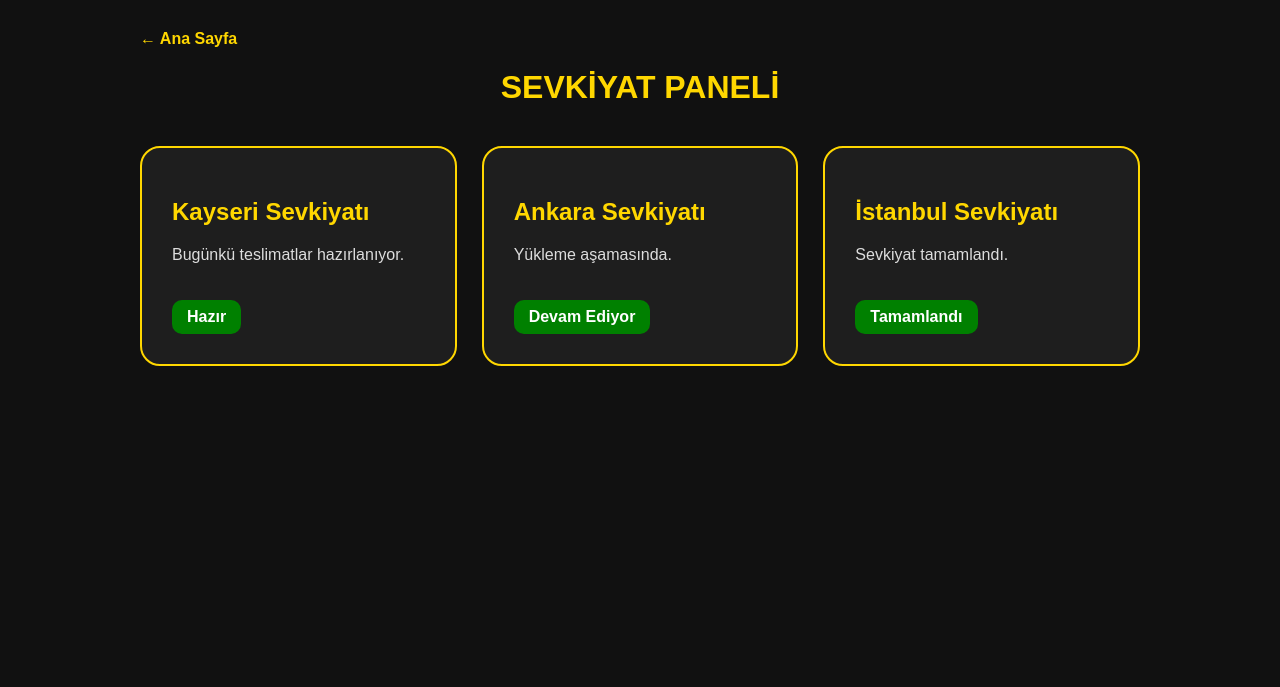
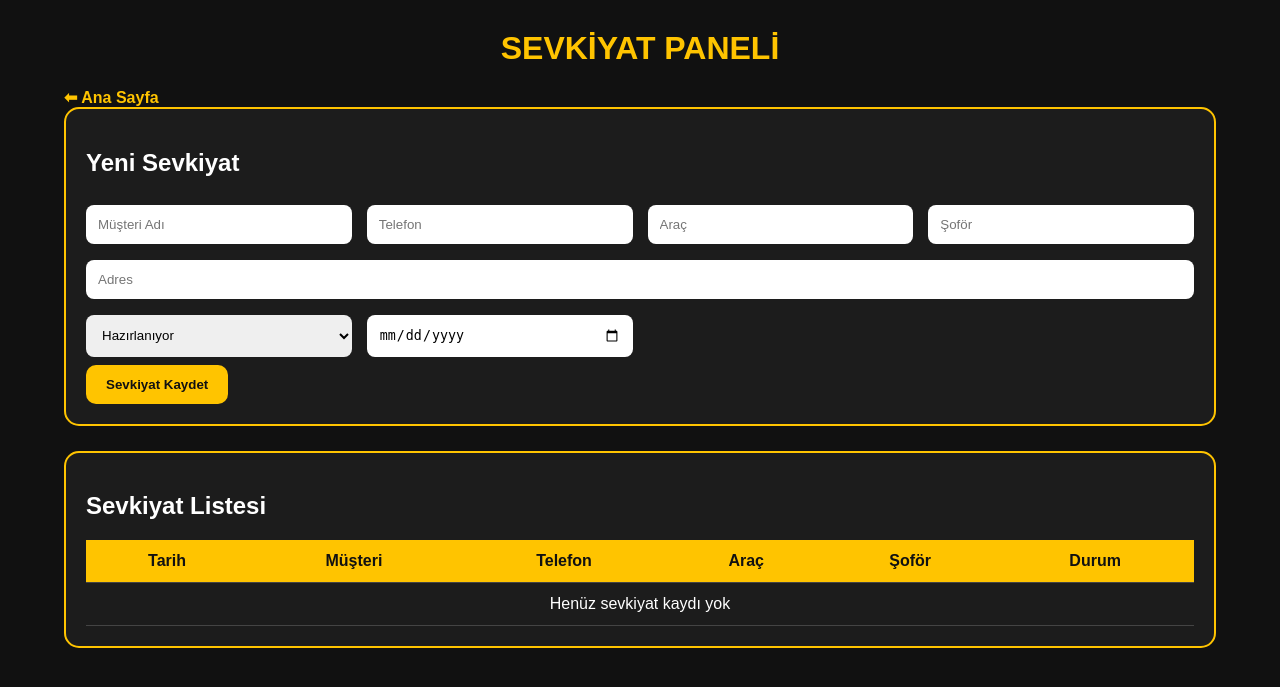
Before and after one commit to alicandvc38-netizen/vizyon-stok, a Flask app: page /sevkiyat in a window 1280 px wide. Shown: the top 687 px of the page. Run offline with Flask 3, Linux system fonts and the light colour scheme; data that the repository does not hold is empty.

Commit message:
Update sevkiyat.html

```diff
--- a/templates/sevkiyat.html
+++ b/templates/sevkiyat.html
@@ -2,98 +2,87 @@
 <html lang="tr">
 <head>
     <meta charset="UTF-8">
-<title>Sevkiyat</title>
-
+    <title>Sevkiyat Paneli</title>
     <style>
-
-body{
-    margin:0;
-    background:#111;
-    color:white;
-    font-family:Arial;
-    padding:30px;
-}
-
-a{
-    color:gold;
-    text-decoration:none;
-    font-weight:bold;
-}
-
-h1{
-    text-align:center;
-    color:gold;
-    margin-bottom:40px;
-}
-
-.container{
-    max-width:1000px;
-    margin:auto;
-}
-
-.cards{
-    display:grid;
-    grid-template-columns:repeat(auto-fit,minmax(250px,1fr));
-    gap:25px;
-}
-
-.kart{
-    background:#1e1e1e;
-    border:2px solid gold;
-    border-radius:20px;
-    padding:30px;
-}
-
-.kart h2{
-    color:gold;
-}
-
-.kart p{
-    margin-top:15px;
-    color:#ddd;
-}
-
-.durum{
-    margin-top:20px;
-    display:inline-block;
-    background:green;
-    padding:8px 15px;
-    border-radius:10px;
-    font-weight:bold;
-}
-
+        body { margin:0; font-family:Arial; background:#111; color:white; }
+        .container { width:90%; margin:30px auto; }
+        h1 { text-align:center; color:#ffc400; }
+        a { color:#ffc400; text-decoration:none; font-weight:bold; }
+        .card { background:#1c1c1c; border:2px solid #ffc400; border-radius:15px; padding:20px; margin-bottom:25px; }
+        input, select { width:100%; padding:12px; margin:8px 0; border-radius:8px; border:none; box-sizing:border-box; }
+        button { background:#ffc400; color:#111; padding:12px 20px; border:none; border-radius:10px; font-weight:bold; cursor:pointer; }
+        .grid { display:grid; grid-template-columns:repeat(4,1fr); gap:15px; }
+        table { width:100%; border-collapse:collapse; background:#1c1c1c; margin-top:15px; }
+        th, td { padding:12px; border-bottom:1px solid #444; text-align:center; }
+        th { background:#ffc400; color:#111; }
+        @media(max-width:900px){ .grid{grid-template-columns:1fr;} }
     </style>
-
 </head>
-
 <body>
 
 <div class="container">
 
-<a href="/">← Ana Sayfa</a>
+    <h1>SEVKİYAT PANELİ</h1>
+    <a href="/">⬅ Ana Sayfa</a>
 
-<h1>SEVKİYAT PANELİ</h1>
+    <div class="card">
+        <h2>Yeni Sevkiyat</h2>
 
-<div class="cards">
-
-<div class="kart">
-<h2>Kayseri Sevkiyatı</h2>
-<p>Bugünkü teslimatlar hazırlanıyor.</p>
-<span class="durum">Hazır</span>
+        <form method="POST">
+            <div class="grid">
+                <input type="text" name="musteri" placeholder="Müşteri Adı" required>
+                <input type="text" name="telefon" placeholder="Telefon">
+                <input type="text" name="arac" placeholder="Araç">
+                <input type="text" name="sofor" placeholder="Şoför">
             </div>
 
-<div class="kart">
-<h2>Ankara Sevkiyatı</h2>
-<p>Yükleme aşamasında.</p>
-<span class="durum">Devam Ediyor</span>
+            <input type="text" name="adres" placeholder="Adres">
+
+            <div class="grid">
+                <select name="durum">
+                    <option>Hazırlanıyor</option>
+                    <option>Yolda</option>
+                    <option>Teslim Edildi</option>
+                </select>
+
+                <input type="date" name="tarih" required>
             </div>
 
-<div class="kart">
-<h2>İstanbul Sevkiyatı</h2>
-<p>Sevkiyat tamamlandı.</p>
-<span class="durum">Tamamlandı</span>
+            <button type="submit">Sevkiyat Kaydet</button>
+        </form>
     </div>
 
+    <div class="card">
+        <h2>Sevkiyat Listesi</h2>
+
+        <table>
+            <thead>
+                <tr>
+                    <th>Tarih</th>
+                    <th>Müşteri</th>
+                    <th>Telefon</th>
+                    <th>Araç</th>
+                    <th>Şoför</th>
+                    <th>Durum</th>
+                </tr>
+            </thead>
+            <tbody>
+                {% for s in sevkiyatlar %}
+                <tr>
+                    <td>{{ s.tarih }}</td>
+                    <td>{{ s.musteri }}</td>
+                    <td>{{ s.telefon }}</td>
+                    <td>{{ s.arac }}</td>
+                    <td>{{ s.sofor }}</td>
+                    <td>{{ s.durum }}</td>
+                </tr>
+                {% else %}
+                <tr>
+                    <td colspan="6">Henüz sevkiyat kaydı yok</td>
+                </tr>
+                {% endfor %}
+            </tbody>
+        </table>
     </div>
 
 </div>
```
Lines whose indentation alone changed are shown as unchanged.
